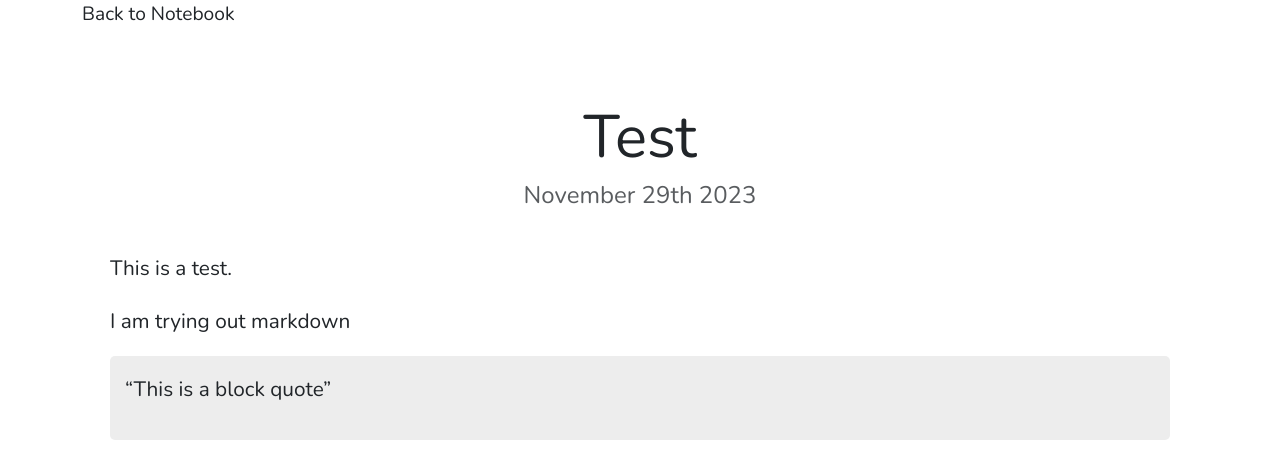
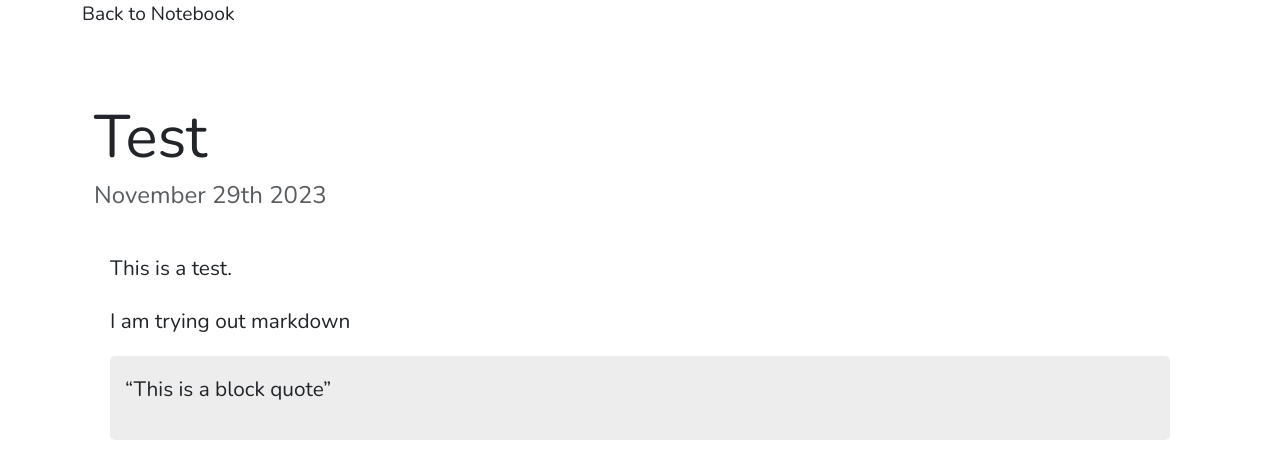
Before and after one commit to hannaesong/duisburg-bible, a Django app: a page that uses note/templates/note/detail.html in a window 1280 px wide. Shown: the part 66-516 px from the top of the page. Run offline with Django 4.2, Linux system fonts and the light colour scheme; data comes from the database, SQL or seed files in the repository; some libraries are stand-ins or nearby versions.

Commit message:
Modified headers for Notes

```diff
--- a/note/templates/note/detail.html
+++ b/note/templates/note/detail.html
@@ -11,8 +11,8 @@
 
 
 <div class="container p-4">
-    <h1 class="text-center mt-5 ">{{ note.title }}</h1>
-    <h6 class="text-center text-muted">{{ note.date|date:'F jS Y'}}</h6>
+    <h1 class="mt-5">{{ note.title }}</h1>
+    <h6 class="text-muted">{{ note.date|date:'F jS Y'}}</h6>
 
 
         <div class="para col-12 col-xxl-11 px-3 py-3">
```
